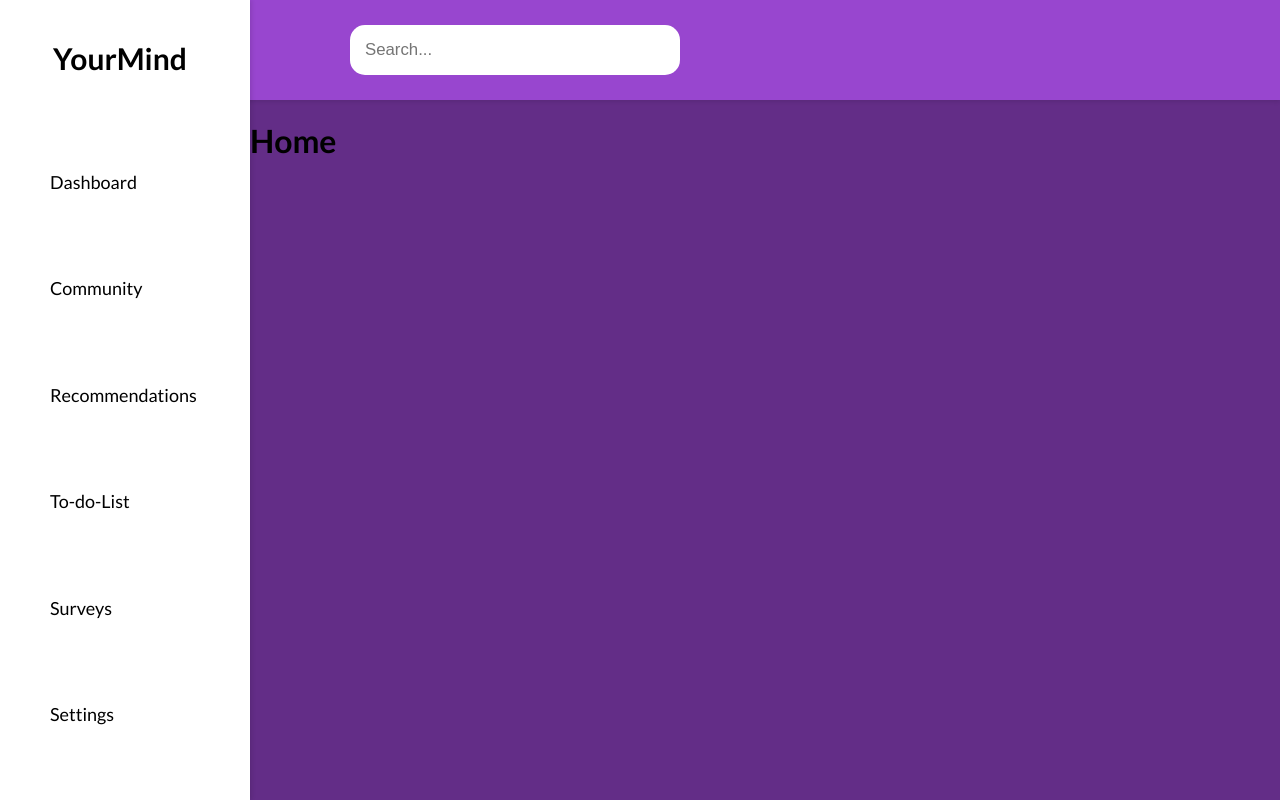
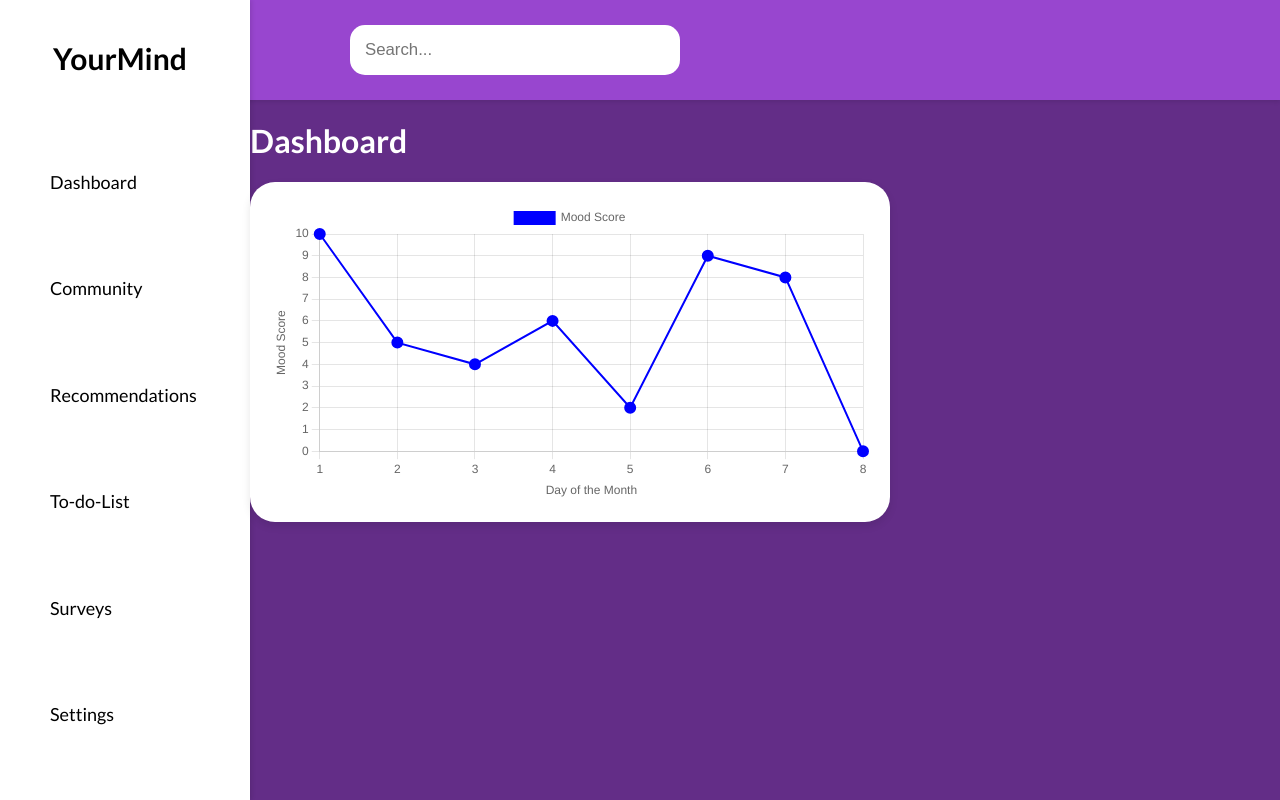
Before and after one commit to moodyspider266/Mental-Health-App, a React (Create React App) app in the folder client/: page / in a window 1280 px wide. Shown: the top 800 px of the page. Built offline with nearby package versions, Linux system fonts and the light colour scheme.

Commit message:
created line chart for mood scores

```diff
--- a/client/package.json
+++ b/client/package.json
@@ -6,7 +6,9 @@
     "@testing-library/jest-dom": "^5.17.0",
     "@testing-library/react": "^13.4.0",
     "@testing-library/user-event": "^13.5.0",
+    "chart.js": "^4.4.3",
     "react": "^18.3.1",
+    "react-chartjs-2": "^5.2.0",
     "react-dom": "^18.3.1",
     "react-scripts": "5.0.1",
     "web-vitals": "^2.1.4"
--- a/client/src/App.jsx
+++ b/client/src/App.jsx
@@ -1,7 +1,7 @@
 import './App.css';
 import Header from './components/Header';
 import Sidebar from './components/Sidebar';
-import Home from './pages/Home';
+import Dashboard from './pages/Dashboard';
 
 function App() {
   return (
@@ -9,7 +9,7 @@ function App() {
         <Header />
         <Sidebar />
         <div className="main-content">
-           <Home />
+           <Dashboard />
         </div>
     </div>
   );
--- /dev/null
+++ b/client/src/charts/LineChart.jsx
@@ -0,0 +1,108 @@
+import React from 'react';
+import { Line } from 'react-chartjs-2';
+import "../components_styling/LineChart.css";
+import {
+  Chart as ChartJS,
+  LinearScale,
+  CategoryScale,
+  LineElement,
+  PointElement,
+  Title,
+  Tooltip,
+  Legend,
+} from 'chart.js';
+
+ChartJS.register(
+  LinearScale,
+  CategoryScale,
+  LineElement,
+  PointElement,
+  Title,
+  Tooltip,
+  Legend
+);
+
+function MoodLineChart() {
+  const moodData = [
+    { date: '2023-06-01', moodScore: 10 },
+    { date: '2023-06-02', moodScore: 5 },
+    { date: '2023-06-03', moodScore: 4 },
+    { date: '2023-06-04', moodScore: 6 },
+    { date: '2023-06-05', moodScore: 2 },
+    { date: '2023-06-06', moodScore: 9 },
+    { date: '2023-06-07', moodScore: 8 },
+    { date: '2023-06-08', moodScore: 0 },
+    // Add more data points as needed
+  ];
+
+  const dayLabels = Array.from({ length: 30 }, (_, i) => i + 1); // For a 30-day month
+
+  const scoreData = moodData.map((data) => ({
+    x: new Date(data.date).getDate(),
+    y: data.moodScore,
+  }));
+
+  const chartData = {
+    labels: dayLabels,
+    datasets: [
+      {
+        label: 'Mood Score',
+        data: scoreData,
+        borderColor: 'blue',
+        backgroundColor: 'blue',
+        fill: false,
+        pointRadius: 5,
+        borderWidth: 2,
+      },
+    ],
+  };
+
+  const options = {
+    scales: {
+      x: {
+        type: 'linear',
+        position: 'bottom',
+        title: {
+          display: true,
+          text: 'Day of the Month',
+        },
+        ticks: {
+          stepSize: 1,
+        },
+      },
+      y: {
+        type: 'linear',
+        title: {
+          display: true,
+          text: 'Mood Score',
+        },
+        ticks: {
+          beginAtZero: true,
+          max: 10,
+          stepSize: 1,
+          min: 0,
+        },
+      },
+    },
+    plugins: {
+      legend: {
+        display: true,
+      },
+      tooltip: {
+        callbacks: {
+          label: function (context) {
+            return `Mood Score: ${context.raw.y}`;
+          },
+        },
+      },
+    },
+  };
+
+  return (
+    <div className="chart-container">
+      <Line data={chartData} options={options} />
+    </div>
+  );
+};
+
+export default MoodLineChart;
--- /dev/null
+++ b/client/src/components_styling/Dashboard.css
@@ -0,0 +1,3 @@
+.dashboard-container {
+    color: white;
+}
--- /dev/null
+++ b/client/src/components_styling/LineChart.css
@@ -0,0 +1,14 @@
+.chart-container {
+    position: relative;
+    width: 80%;
+    max-width: 600px;
+    padding: 20px;
+    background-color: white;
+    border-radius: 25px;
+    box-shadow: 0 4px 8px rgba(0, 0, 0, 0.1);
+}
+
+canvas {
+    background-color: white;
+
+}
--- /dev/null
+++ b/client/src/pages/Dashboard.jsx
@@ -0,0 +1,14 @@
+import React from 'react';
+import MoodLineChart from '../charts/LineChart';
+import "../components_styling/Dashboard.css";
+
+function Dashboard() {
+  return (
+    <div className="dashboard-container">
+      <h1>Dashboard</h1>
+      <MoodLineChart />
+    </div>
+  );
+}
+
+export default Dashboard;
--- a/client/src/pages/Home.jsx
+++ /dev/null
@@ -1,11 +0,0 @@
-import React from 'react';
-
-function Home() {
-  return (
-    <div className="home-container">
-      <h1>Home</h1>
-    </div>
-  );
-}
-
-export default Home;
```
Also changed, not shown: 1 other file (tests, documents, lock files or other folders).
